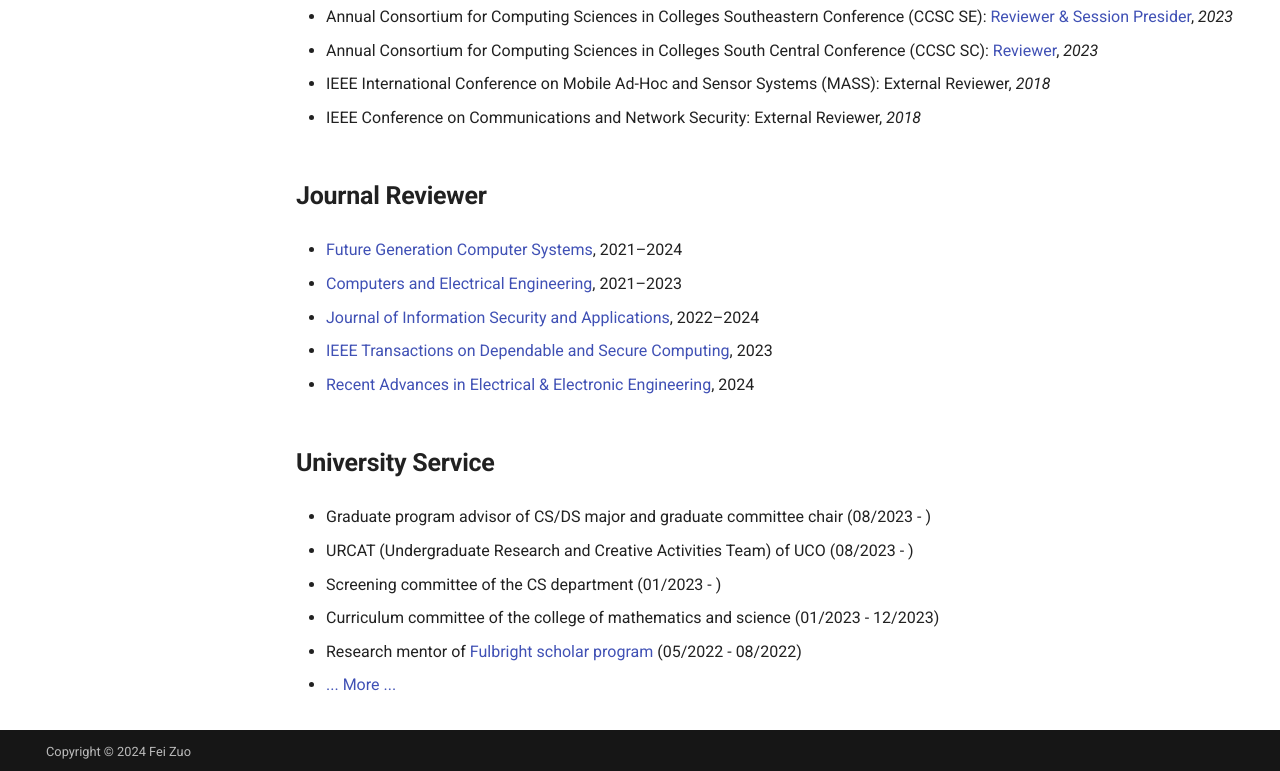
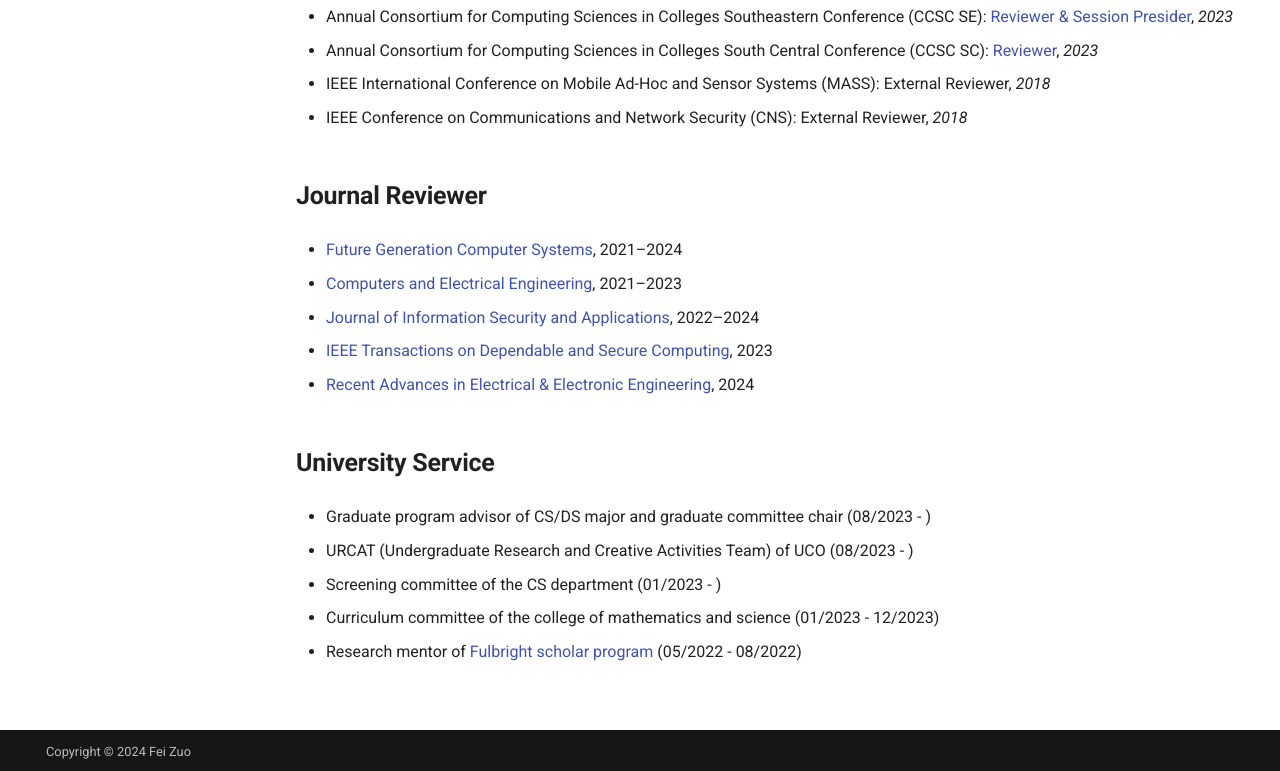
Before and after one commit to fzuo/homepage, an MkDocs documentation site: the page built from docs/service.md, in a window 1280 px wide and 1183 px high. Shown: the part 409-1180 px from the top of the window. Built offline with MkDocs 1.6.1 and Material for MkDocs 9.7.7, drawn with Linux system fonts in a browser that asks for light colours.

Commit message:
Updating files

```diff
--- a/docs/service.md
+++ b/docs/service.md
@@ -14,7 +14,7 @@
 
 - IEEE International Conference on Mobile Ad-Hoc and Sensor Systems (MASS): External Reviewer, *2018*
 
-- IEEE Conference on Communications and Network Security: External Reviewer, *2018*
+- IEEE Conference on Communications and Network Security (CNS): External Reviewer, *2018*
 
 ##  <b> Journal Reviewer </b>
 
@@ -39,5 +39,3 @@
 - Curriculum committee of the college of mathematics and science (01/2023 - 12/2023)
 
 - Research mentor of <a href="https://fulbrightscholars.org/">Fulbright scholar program</a> (05/2022 - 08/2022)
-
-- <a href="/service/">... More ...</a>
```
Also changed, not shown: docs/index.md (+3 -1 lines).
